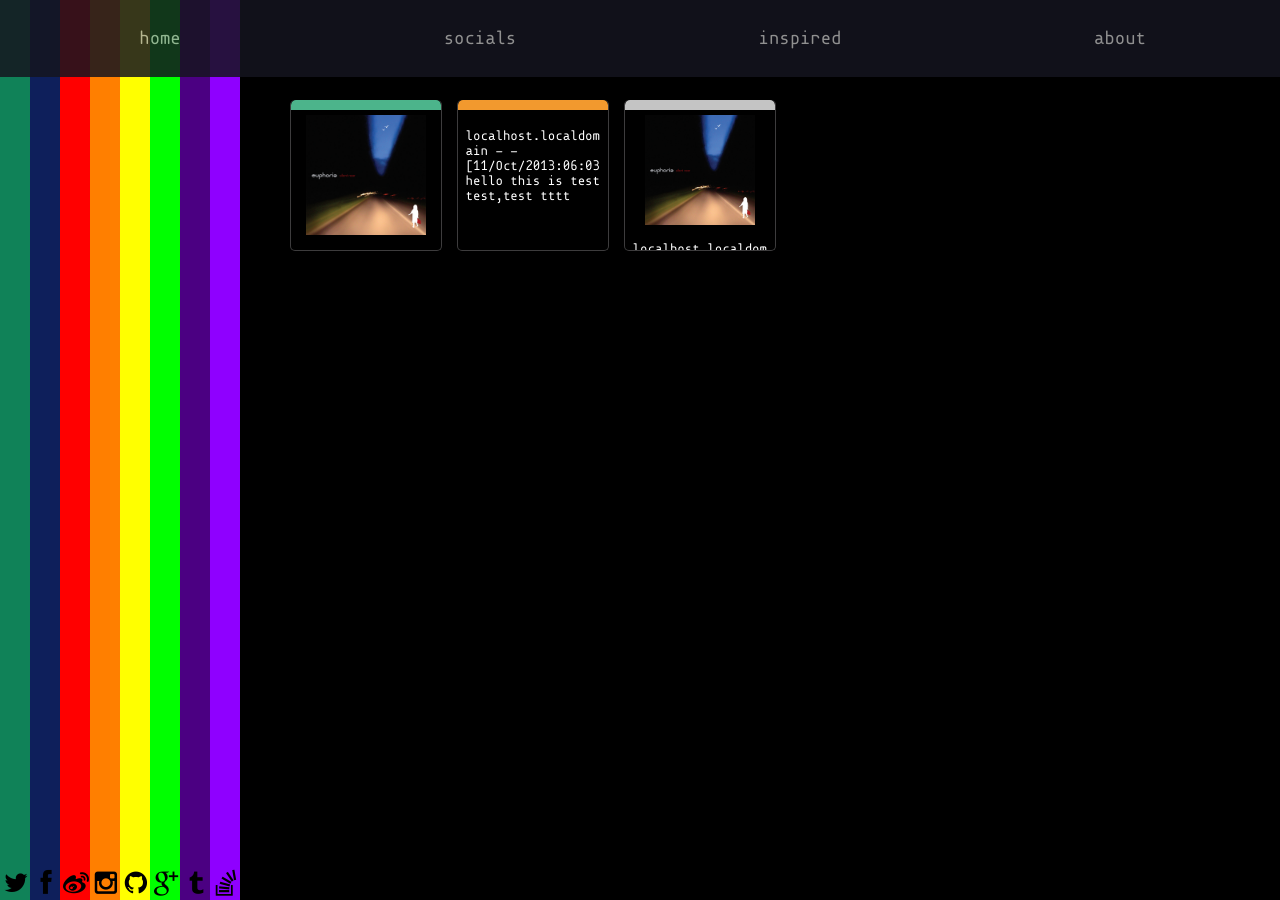
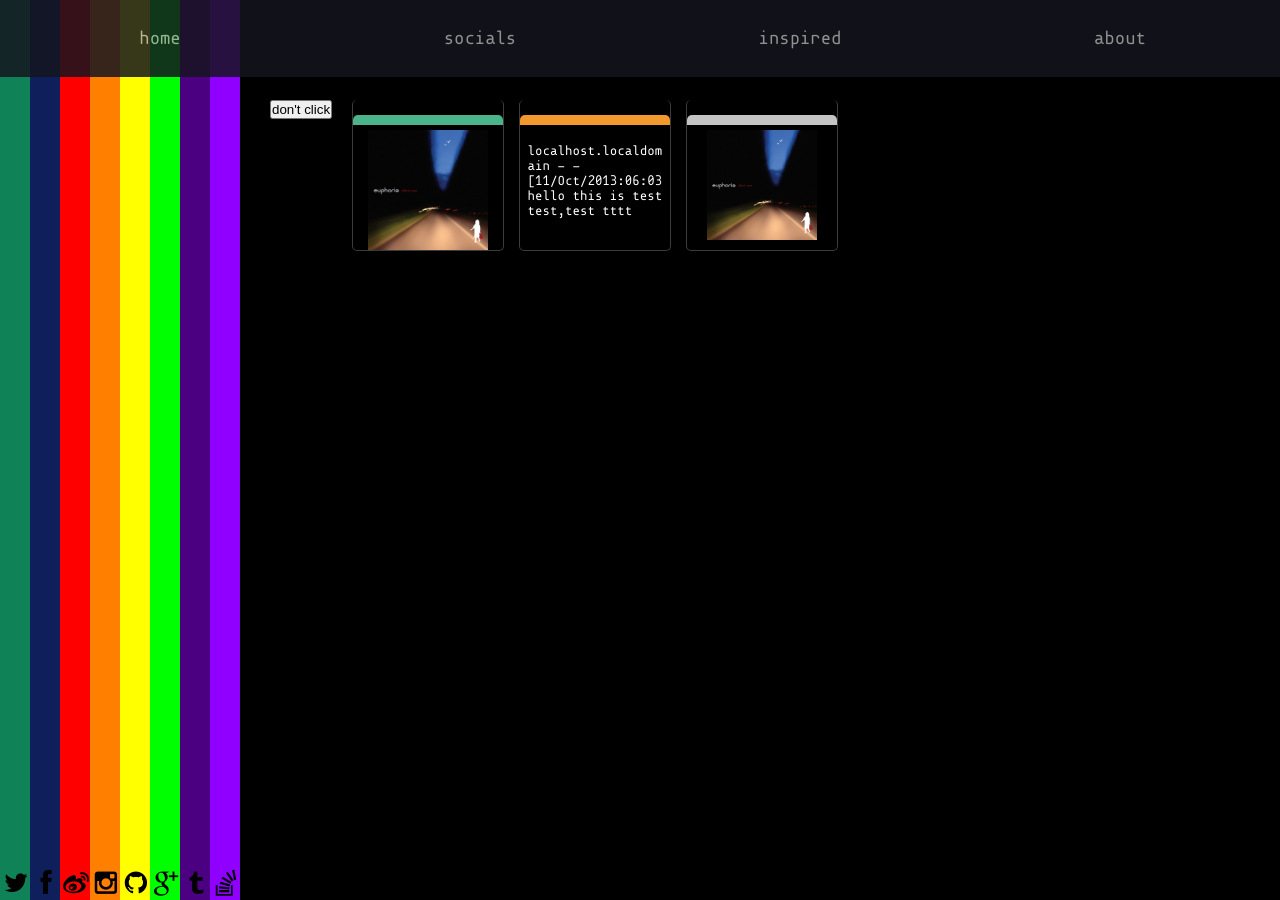
Before and after one commit to fakelbst/fakelbst.github.io, a Jekyll site: the page built from social/index.html, in a window 1280 px wide. Built offline with Jekyll 4.4.1, drawn with Linux system fonts in a browser that asks for light colours; Markdown is read by kramdown in place of the engine named in the settings.

Commit message:
rm Guard

```diff
--- a/assets/social.coffee
+++ b/assets/social.coffee
@@ -38,3 +38,7 @@
 $.each $('.post_content'), (index, ele) ->
     for i in $(ele).children()
         console.log i
+
+$('#test').on 'click', () ->
+    console.log 'aaaaaa'
+    console.log 88888888
--- a/javascripts/social.js
+++ b/javascripts/social.js
@@ -1,3 +1,4 @@
+// Generated by CoffeeScript 1.6.3
 var $, douban, facebook, github, instagram, tumblr, twitter;
 
 $ = jQuery;
@@ -57,3 +58,8 @@
   }
   return _results;
 });
+
+$('#test').on('click', function() {
+  console.log('aaaaaa');
+  return console.log(88888888);
+});
--- a/javascripts/testt.js
+++ b/javascripts/testt.js
@@ -1,2 +1,2 @@
-
+// Generated by CoffeeScript 1.6.3
 console.log('kjkjkjkjkjkjk');
--- a/social/index.html
+++ b/social/index.html
@@ -38,6 +38,12 @@
     </div>
 </div>
 <style>
+button {
+    position: relative;
+    float: left;
+    top: 100px;
+    left: 30px;
+}
 .post {
     position: relative;
     float: left;
@@ -81,26 +87,27 @@
     text-warp: normal;
 }
 </style>
+<button type="button" id="test" >don't click</button>
 <div class="posts">
-    <div class="post">
+    <li class="post">
         <div class="post_header1"></div>
         <div class="post_content" >
             <img width="120px" height="120px" src="/images/42895339.jpg" />
         </div>
-    </div>
-    <div class="post">
+    </li>
+    <li class="post">
         <div class="post_header2"></div>
         <div class="post_content">
             <p>localhost.localdomain - - [11/Oct/2013:06:03 hello this is test test,test tttt
             </p>
         </div>
-    </div>
-    <div class="post">
+    </li>
+    <li class="post">
         <div class="post_header3"></div>
         <div class="post_content">
             <img width="110px" height="110px" src="/images/42895339.jpg" />
             <p>localhost.localdomain - - [11/Oct/2013:06:03 hello this is test test,test tttt
             </p>
         </div>
-    </div>
+    </li>
 </div>
```
Also changed, not shown: 1 other file.
